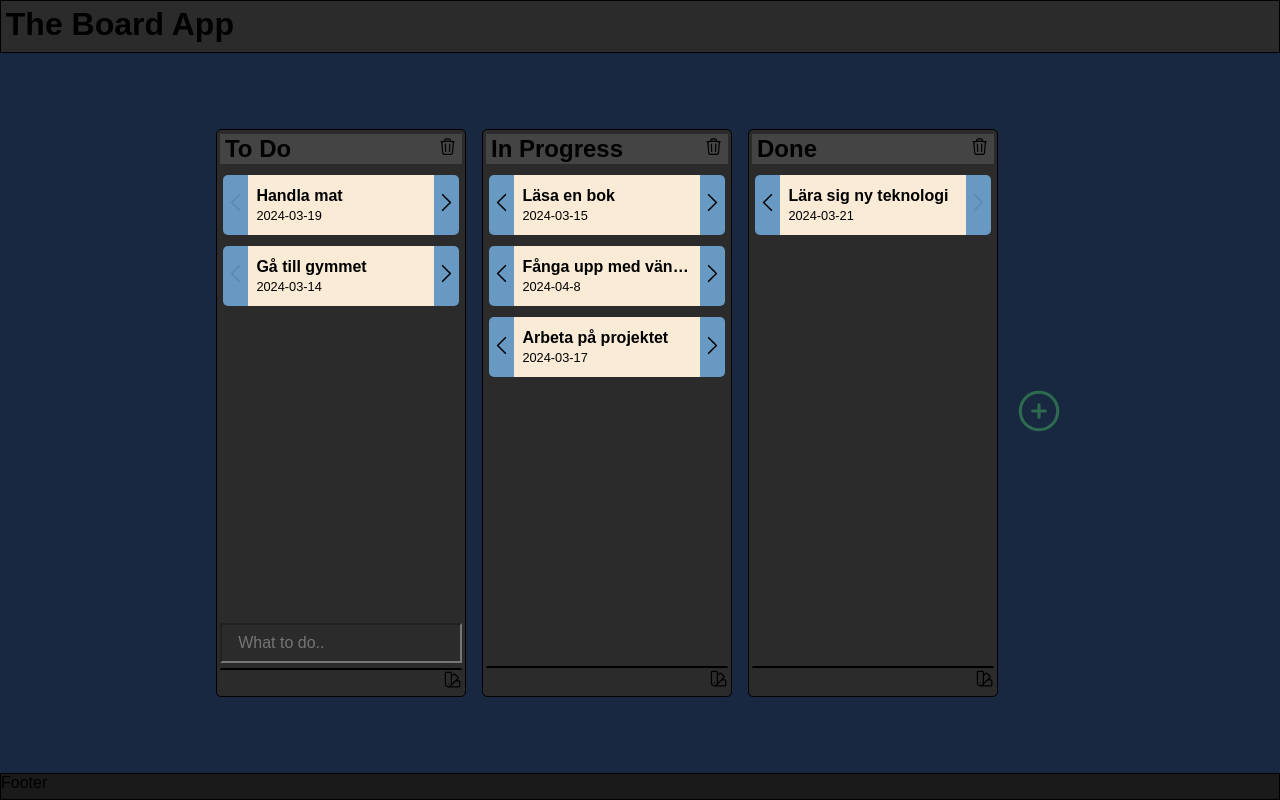
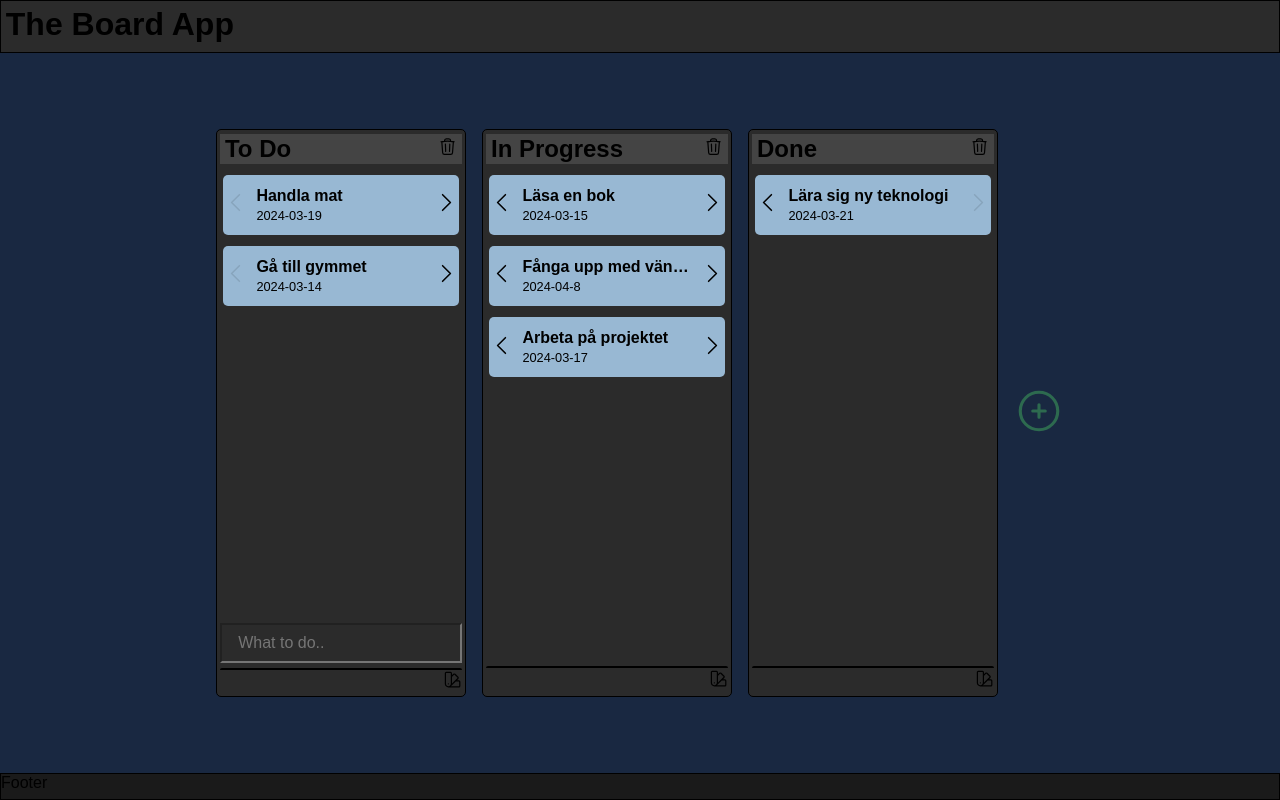
Before and after one commit to JerryChas/Kanbanboard, a React (Vite) app: page / in a window 1280 px wide. Built offline with nearby package versions, Linux system fonts and the light colour scheme.

Commit message:
adjusted css a little

```diff
--- a/src/index.css
+++ b/src/index.css
@@ -27,8 +27,8 @@ input[type="reset"] {
   --tertiary-color: #2d6a4f;
 
   /* Ljusare versioner av huvudfärgen för 30% */
-  --primary-light: #4573a4;
-  --primary-lighter: #6799c2;
+  --primary-light: #5784b4;
+  --primary-lighter: #98b8d3;
 
   /* Mörkare versioner av sekundär färg för 10% */
   --secondary-dark: #2b2b2b;
@@ -39,7 +39,8 @@ input[type="reset"] {
   --tertiary-lighter: #47a07d;
 
   /*  Textfärg */
-  --text-color: #000000;
+  --text-color-primary: #ffffff;
+  --text-color-secondary: #000000;
 }
 
 
@@ -221,7 +222,6 @@ footer {
       overflow: hidden;
 
       .taskContent {
-        background-color: antiquewhite;
 
         display: flex;
         flex: 1;
```
